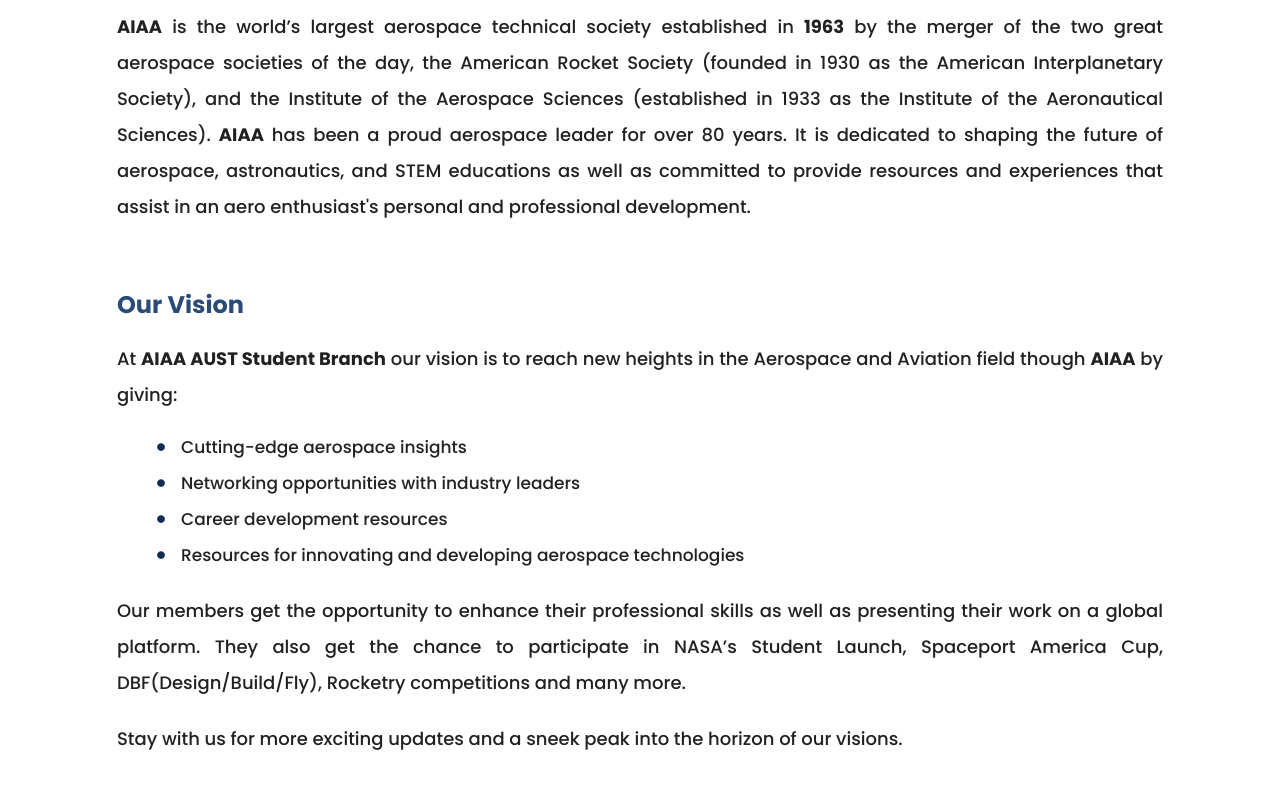
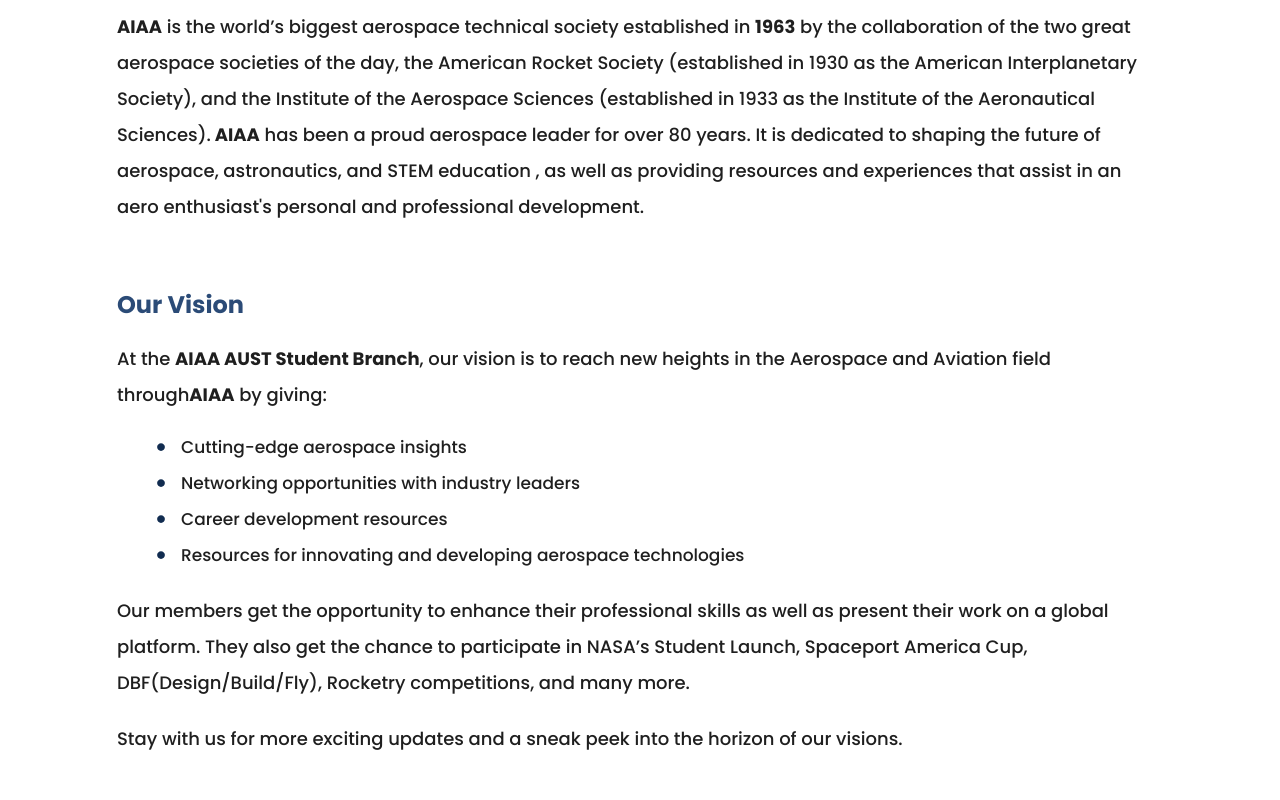
Before and after one commit to OmarMahin/AIAA-AUST-Student-Branch, a React (Vite) app: page /about in a window 1280 px wide. Shown: the part 540-1340 px from the top of the page. Built offline with nearby package versions, Linux system fonts and the light colour scheme; no server answers.

Commit message:
Corrected all the grammatical mistake

```diff
--- a/src/component/AboutContent.jsx
+++ b/src/component/AboutContent.jsx
@@ -6,10 +6,9 @@
 
 const AboutContent = () => {
 	return (
-		<div className=' lg:px-10 px-4 text-[#212121] pt-10'>
-			<p className=' font-poppins font-medium lg:text-lg text-base text-justify lg:leading-9 leading-9'>
-				Welcome to <span className=' font-bold'>AIAA AUST Student Branch</span>, the first
-				student branch of the{" "}
+		<div className=' lg:px-10 px-4 text-font-color pt-10'>
+			<p className=' font-poppins font-medium lg:text-lg text-base text-pretty lg:leading-9 leading-9'>
+				Welcome to the <span className=' font-bold'>AIAA AUST Student Branch</span>, he first student branch of the
 				<Link
 					to={"https://www.aiaa.org/"}
 					target='_blank'
@@ -21,28 +20,23 @@
 				<Link to={"https://aust.edu/"} target='_blank' className=' font-bold text-light-blue'>
 					Ahsanullah University of Science and Technology (AUST)
 				</Link>
-				, we are dedicated to pushing the boundaries of aerospace through innovation, research,
-				and professional development with <span className=' font-bold'>AIAA</span>
+				, we are dedicated to pushing the boundaries of aerospace through innovation, research, and professional development with <span className=' font-bold'>AIAA</span>
 				.
 			</p>
 
-			<h3 className=' mt-16 font-poppins font-bold lg:text-2xl text-xl text-light-blue'>What is AIAA?</h3>
-			<p className=' mt-5 font-poppins font-medium lg:text-lg text-base text-justify lg:leading-9 leading-9'>
-				<span className=' font-bold'>AIAA</span> is the world’s largest aerospace technical
-				society established in <span className=' font-bold'>1963</span> by the merger of the two
-				great aerospace societies of the day, the American Rocket Society (founded in 1930 as
-				the American Interplanetary Society), and the Institute of the Aerospace Sciences
-				(established in 1933 as the Institute of the Aeronautical Sciences).{" "}
-				<span className=' font-bold'> AIAA</span> has been a proud aerospace leader for over 80
-				years. It is dedicated to shaping the future of aerospace, astronautics, and STEM
-				educations as well as committed to provide resources and experiences that assist in an
-				aero enthusiast's personal and professional development.
+			<h3 className=' mt-16 font-poppins font-bold lg:text-2xl text-xl text-light-blue'>
+				What is AIAA?
+			</h3>
+			<p className=' mt-5 font-poppins font-medium lg:text-lg text-base text-pretty lg:leading-9 leading-9'>
+				<span className=' font-bold'>AIAA</span> is the world’s biggest aerospace technical society established in <span className=' font-bold'>1963</span> by the collaboration of the two great aerospace societies of the day, the American Rocket Society (established in 1930 as the American Interplanetary Society), and the Institute of the Aerospace Sciences (established in 1933 as the Institute of the Aeronautical Sciences).
+				<span className=' font-bold'> AIAA</span> has been a proud aerospace leader for over 80 years. It is dedicated to shaping the future of aerospace, astronautics, and STEM education , as well as providing resources and experiences that assist in an aero enthusiast's personal and professional development.
 			</p>
 
-			<h3 className=' mt-16 font-poppins font-bold lg:text-2xl text-xl text-light-blue'>Our Vision</h3>
-			<p className=' mt-5 font-poppins font-medium lg:text-lg text-base text-justify lg:leading-9 leading-9'>
-				At <span className=' font-bold'>AIAA AUST Student Branch</span> our vision is to reach
-				new heights in the Aerospace and Aviation field though{" "}
+			<h3 className=' mt-16 font-poppins font-bold lg:text-2xl text-xl text-light-blue'>
+				Our Vision
+			</h3>
+			<p className=' mt-5 font-poppins font-medium lg:text-lg text-base text-pretty lg:leading-9 leading-9'>
+				At the <span className=' font-bold'>AIAA AUST Student Branch</span>, our vision is to reach new heights in the Aerospace and Aviation field through
 				<span className=' font-bold'>AIAA</span> by giving:
 				<List className={"md:pl-10 pl-2 mt-4 flex-col flex lg:gap-0 gap-3 text-[17px]"}>
 					<ListItem className={"items-center lg:gap-4 gap-4 flex"}>
@@ -72,14 +66,12 @@
 				</List>
 			</p>
 
-			<p className='mt-5 font-poppins font-medium lg:text-lg text-base text-justify lg:leading-9 leading-9'>
-				Our members get the opportunity to enhance their professional skills as well as
-				presenting their work on a global platform. They also get the chance to participate in
-				NASA’s Student Launch, Spaceport America Cup, DBF(Design/Build/Fly), Rocketry
-				competitions and many more.
+			<p className='mt-5 font-poppins font-medium lg:text-lg text-base text-pretty lg:leading-9 leading-9'>
+			Our members get the opportunity to enhance their professional skills as well as present their work on a global platform. They also get the chance to participate in NASA’s Student Launch, Spaceport America Cup, DBF(Design/Build/Fly), Rocketry competitions, and many more.
+
 			</p>
-			<p className='mb-52 mt-5 font-poppins font-medium lg:text-lg text-base text-justify lg:leading-9 leading-9'>
-				Stay with us for more exciting updates and a sneek peak into the horizon of our visions.
+			<p className='mb-52 mt-5 font-poppins font-medium lg:text-lg text-base text-pretty lg:leading-9 leading-9'>
+			Stay with us for more exciting updates and a sneak peek into the horizon of our visions.
 			</p>
 		</div>
 	)
--- a/src/component/AboutUs.jsx
+++ b/src/component/AboutUs.jsx
@@ -7,12 +7,10 @@
   return (
     <Container>
         <Title>About Us</Title>
-        <p className=' w-full text-font-color font-poppins font-medium lg:text-[20px] text-[18px] text-justify leading-10'>Welcome to <span className=' font-bold'>AIAA AUST Student Branch</span>, the first student branch of the American Institute of Aeronautics and Astronautics(AIAA) in Bangladesh. At Ahsanullah University of Science and Technology (AUST), we are dedicated to pushing the boundaries of aerospace through innovation, research, and professional development with <span className=' font-bold'>AIAA</span></p>
-        <p className=' mt-5 w-full text-font-color font-poppins font-medium lg:text-[20px] text-[18px] text-justify leading-10'>
-        <span className=' font-bold'>AIAA</span> is the world’s largest aerospace technical
-				society established in <span className=' font-bold'>1963</span> by the merger of the two
-				great aerospace societies of the day, the American Rocket Society (founded in 1930 as
-				the American Interplanetary Society), and the Institute of the Aerospace Sciences . . .
+        <p className=' w-full text-font-color font-poppins font-medium lg:text-[20px] text-[18px] text-pretty leading-10'>Welcome to the <span className=' font-bold'>AIAA AUST Student Branch</span>, the first student branch of the American Institute of Aeronautics and Astronautics(AIAA)in Bangladesh. At Ahsanullah University of Science and Technology (AUST), we are dedicated to pushing the boundaries of aerospace through innovation, research, and professional development with <span className=' font-bold'>AIAA.</span></p>
+        <p className=' mt-5 w-full text-font-color font-poppins font-medium lg:text-[20px] text-[18px] text-pretty
+         leading-10'>
+        <span className=' font-bold'>AIAA</span> is the world’s biggest aerospace technical society established in <span className=' font-bold'>1963</span> by the collaboration of the two great aerospace societies of the day, the American Rocket Society (established in 1930 as the American Interplanetary Society), and the Institute of the Aerospace Sciences . . .
         </p>
         <Button className={' mt-14 mb-8'} link = {'/about'}>Learn More</Button>
     </Container>
--- a/src/component/ActivityCard.jsx
+++ b/src/component/ActivityCard.jsx
@@ -10,7 +10,7 @@
 const ActivityCard = () => {
 	let [smallerDisplay, setSmallerDisplay] = useState(false)
 	const word_limit = 200
-	let shortInfo = `AIAA AUST Student Branch has started it’s journey with General Member Recruitment Fall’23 dated from 02 June, 2024 to 04 June, 2024. Over three action-packed days, the campus of Ahsanullah University of Science and Technology(AUST) buzzed with energy, enthusiasm, and endless fun. From thrilling dart board games to the challenging buzz wire contest, our booth was the ultimate hub of student engagement!
+	let shortInfo = `AIAA AUST Student Branch has started its journey with General Member Recruitment Fall’23, dated from 02 June 2024 to 04 June 2024. Over three action-packed days, the campus of Ahsanullah University of Science and Technology(AUST) buzzed with energy, enthusiasm, and endless fun. From thrilling dart board games to the challenging buzz-wire contest, our booth was the ultimate hub of student engagement!
 	`
 	if (shortInfo.length > word_limit){
 		shortInfo = shortInfo.slice(0,word_limit) + '. . . '
@@ -53,7 +53,7 @@
 									</Flex>
 								</Flex>
 								<Flex className={"flex flex-col items-center"}>
-									<p className='font-poppins font-medium text-white text-[15px] mt-10 mb-12 leading-8 text-justify'>
+									<p className='font-poppins font-medium text-white text-[15px] mt-10 mb-12 leading-8 text-pretty'>
 										{shortInfo}
 									</p>
 									<Button className={"mb-5"} invert='true' link={'/activites'}>
@@ -91,7 +91,7 @@
 										</span>
 									</Flex>
 								</Flex>
-								<p className='font-poppins font-medium text-white lg:text-lg text-[16px] mt-10 lg:mb-24 mb-12 lg:leading-8 leading-6 text-justify'>
+								<p className='font-poppins font-medium text-white lg:text-lg text-[16px] mt-10 lg:mb-24 mb-12 lg:leading-8 leading-6 text-pretty'>
 									{shortInfo}
 								</p>
 								<Button
--- a/src/component/ActivityContent.jsx
+++ b/src/component/ActivityContent.jsx
@@ -13,7 +13,7 @@
 					<h4 className=' font-poppins font-medium text-white lg:text-lg text-sm block'>{date}</h4>
 				</div>
 			</Flex>
-			<div className=" lg:mt-24 mt-10 font-poppins font-medium text-lg leading-8 text-justify">
+			<div className=" lg:mt-16 mt-10 font-poppins font-medium text-lg leading-8 text-pretty text-font-color">
         {paras.map((para) => (para ? <p>{para}</p> : <br></br>))}
       </div>
       {videoHeading && video ?
--- a/src/component/ContactCard.jsx
+++ b/src/component/ContactCard.jsx
@@ -20,8 +20,8 @@
 						Contact Us
 					</h3>
 					<div className='px-9 mt-12'>
-						<p className='font-poppins font-medium lg:text-lg text-base'>
-							Have a query? Or want to give us a feedback? Then, please feel free to contact
+						<p className='font-poppins font-medium lg:text-lg text-base text-font-color'>
+							Have a query? Or want to give us feedback? Then, please feel free to contact
 							us using the form or the social media and phone number given below.
 						</p>
 						<SocialMediaIcons className={"text-light-blue mt-6"}></SocialMediaIcons>
--- a/src/component/JoinUsContent.jsx
+++ b/src/component/JoinUsContent.jsx
@@ -11,20 +11,20 @@
 	return (
 		<Container>
 			<Title>Join Us</Title>
-			<p className='font-poppins font-medium lg:text-lg text-base text-justify lg:leading-9 leading-9 mt-14 text-gray-800'>
+			<p className='font-poppins font-medium lg:text-lg text-base text-pretty lg:leading-9 leading-9 mt-14 text-font-color'>
 				Are you an engineering student passionate about aerospace and astronautics? Do you dream
 				of reaching new heights in your career? Then here's your chance to be part of something
 				extraordinary!
 			</p>
 			<h3 className='font-poppins font-bold lg:text-2xl text-base text-light-blue mt-10'>
-				Why join AIAA AUST Student Branch:
+				Why join the AIAA AUST Student Branch:
 			</h3>
-			<p className='font-poppins font-medium lg:text-lg text-base text-justify lg:leading-9 leading-9 mt-8 text-gray-800'>
+			<p className='font-poppins font-medium lg:text-lg text-base text-pretty lg:leading-9 leading-9 mt-8 text-font-color'>
 				By joining us you will be able to-
 			</p>
 			<List
 				className={
-					"md:pl-10 pl-2 mt-4 flex-col flex lg:gap-3 gap-3 text-[17px] font-poppins font-medium text-gray-800"
+					"md:pl-10 pl-2 mt-4 flex-col flex lg:gap-3 gap-3 text-[17px] font-poppins font-medium text-font-color"
 				}
 			>
 				<ListItem className={"items-center lg:gap-4 gap-4 flex"}>
@@ -72,23 +72,22 @@
 				</ListItem>
 			</List>
 
-			<p className='font-poppins font-medium lg:text-lg text-base text-justify lg:leading-9 leading-9 mt-8 text-gray-800'>
-				So what are you waiting for? Click on the link below to join AIAA AUST Student Branch.
+			<p className='font-poppins font-medium lg:text-lg text-base text-pretty lg:leading-9 leading-9 mt-8 text-font-color'>
+				So what are you waiting for? Click on the link below to join the AIAA AUST Student
+				Branch.
 			</p>
-			<p className='font-poppins font-semibold lg:text-[15x] text-base text-justify lg:leading-9 leading-9 mt-3 text-gray-700 italic'>
+			<p className='font-poppins font-semibold lg:text-[15x] text-base text-pretty lg:leading-9 leading-9 mt-3 text-gray-700 italic'>
 				Note: Our General Member Recruitment for Fall 2023 has been closed. But don't worry, we
 				will be back again for Spring 2024.
 			</p>
 
-                <Flex className={'w-full justify-center'}>
-
+			<Flex className={"w-full justify-center"}>
 				<div
 					className={`py-2 px-9 bg-light-blue rounded-lg inline-block text-white lg:text-xl text-[16px] border-2 border-light-blue hover:bg-[#EAF3FF] hover:text-font-color duration-150 mt-10 mb-40 hover:cursor-pointer`}
 				>
 					<span className='font-poppins font-medium'>Join Us</span>
 				</div>
 			</Flex>
-
 		</Container>
 	)
 }
--- a/src/component/Navbar.jsx
+++ b/src/component/Navbar.jsx
@@ -210,7 +210,7 @@
 									after:bottom-[-13px] lg:after:scale-x-0 lg:hover:after:scale-x-110 lg:after:duration-150 lg:py-0 py-2'
 								>
 									<Link
-										to='/blog'
+										to='/'
 										className='hover:font-semibold lg:hover:font-medium'
 										onClick={linkChangeState}
 									>
--- a/src/pages/Activities.jsx
+++ b/src/pages/Activities.jsx
@@ -13,11 +13,11 @@
 			<ActivityContent
 				image={"Activity_Cover.jpg"}
 				heading={"General Member Recruitment Fall’23"}
-				date={"02-04 June, 2024"}
-				content={`AIAA AUST Student Branch has started it’s journey with General Member Recruitment Fall’23 dated from 02 June, 2024 to 04 June, 2024. Over three action-packed days, the campus of Ahsanullah University of Science and Technology(AUST) buzzed with energy, enthusiasm, and endless fun. From thrilling dart board games to the challenging buzz wire contest, our booth was the ultimate hub of student engagement!
+				date={"02-04 June 2024"}
+				content={`AIAA AUST Student Branch has started its journey with General Member Recruitment Fall’23, dated from 02 June 2024 to 04 June 2024. Over three action-packed days, the campus of Ahsanullah University of Science and Technology(AUST) buzzed with energy, enthusiasm, and endless fun. From thrilling dart board games to the challenging buzz-wire contest, our booth was the ultimate hub of student engagement!
 
-        And the highlight? Watching a prototype aircraft and drone take flight, captivating everyone on campus!
-        Relive the unforgettable moments, join the excitement, and become part of our pioneering journey in aerospace innovation!
+				And the highlight? Watching a prototype aircraft and drone take flight, captivating everyone on campus!
+				Relive the unforgettable moments, join the excitement, and become part of our pioneering journey in aerospace innovation!
         `}
         videoHeading = {'A Glimpse of Our Event'}
         video = {'Offline_3days.webm'}
```
Also changed, not shown: src/component/BlogContent.jsx (+82 -6 lines), public/images/blog/swashplate/banner-high-res.png (added), public/images/blog/swashplate/cardBanner.jpg. Lines whose indentation alone changed are shown as unchanged.
